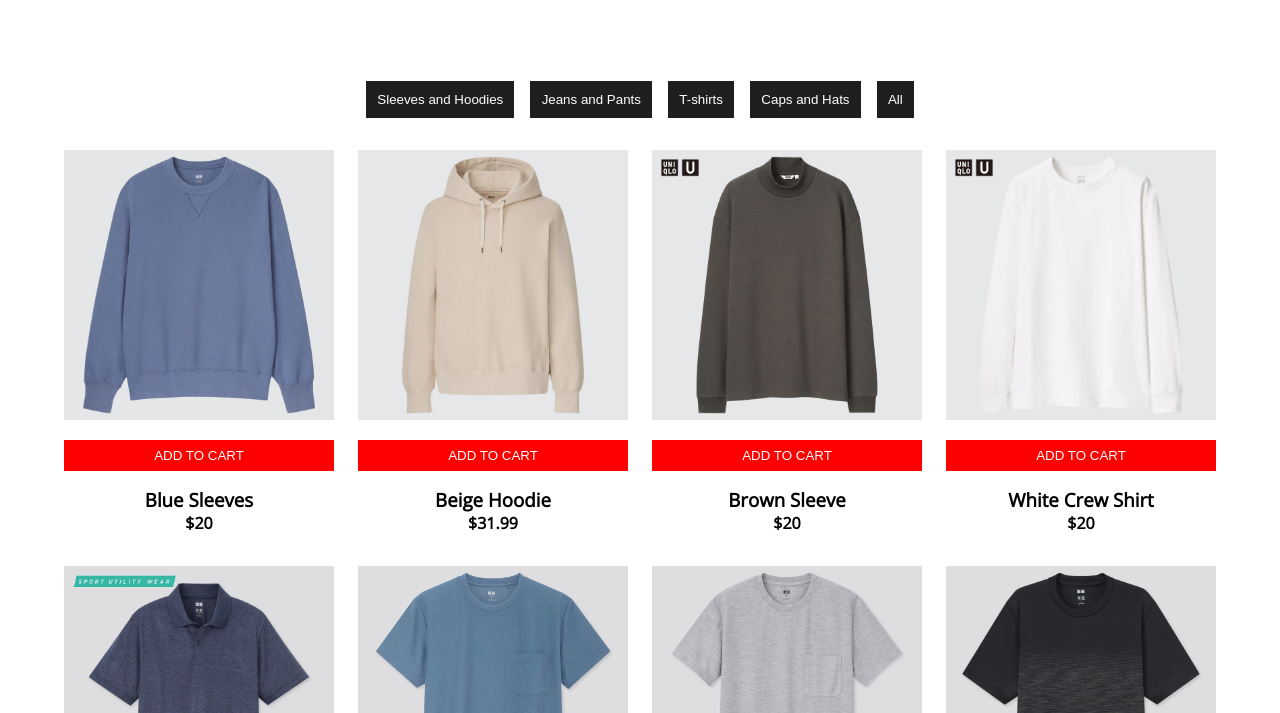
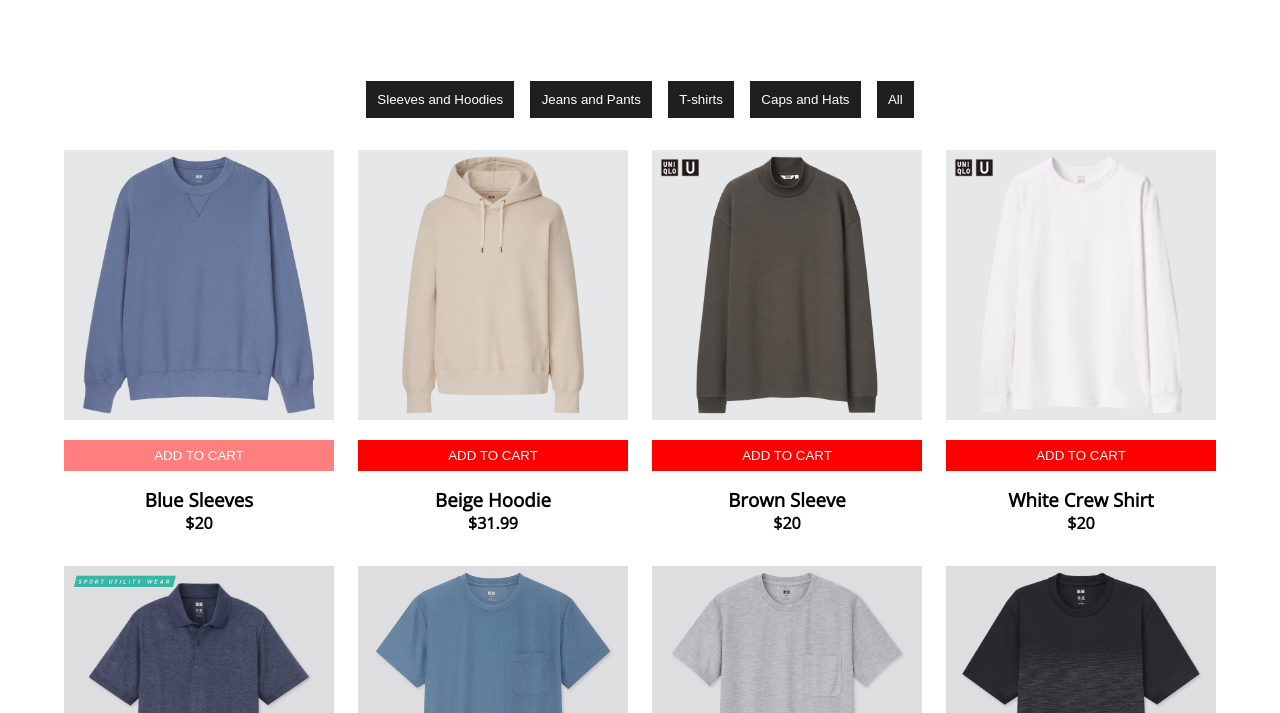
Before and after one commit to Jettiso/JS-Product-Filter, a plain HTML site: page index.html in a window 1280 px wide. In both pictures the pointer is over the button 199 px from the left and 542 px from the top of the page. Shown: the part 87-800 px from the top of the page. Drawn offline with nearby package versions, Linux system fonts and the light colour scheme.

Commit message:
+ hover effect on atc btn

```diff
--- a/styles.css
+++ b/styles.css
@@ -67,6 +67,9 @@
     margin-bottom: 1rem;
     width: 100%;
 }
+.product-btn:hover {
+    opacity: 0.5;
+}
 /* BUTTONS END */
 .filter-btn:hover {
     opacity: 0.5;
```
